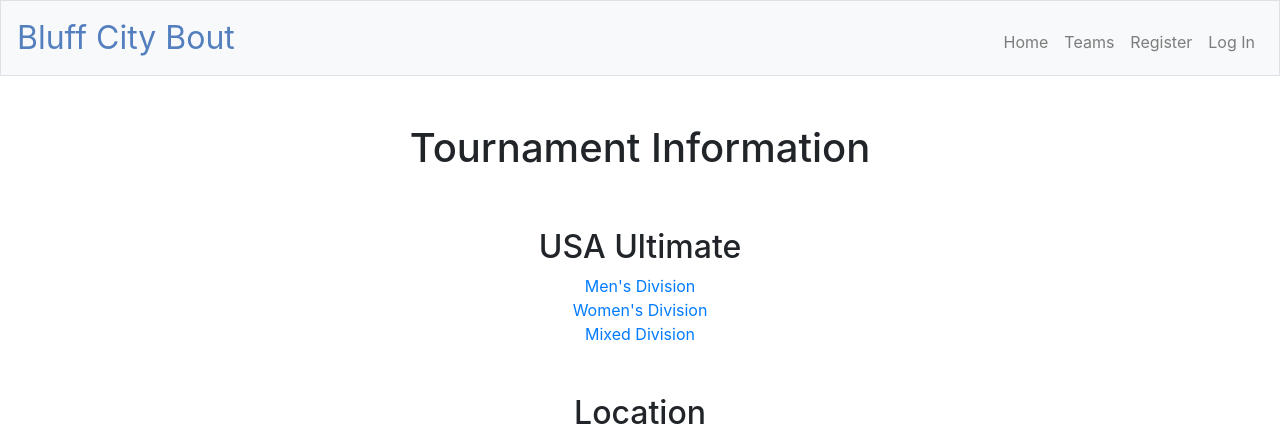
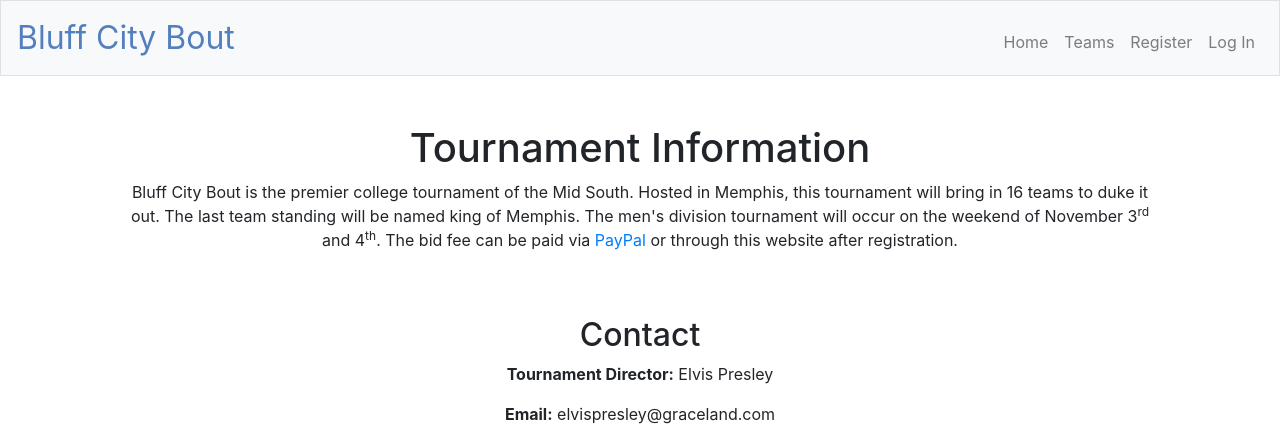
Before and after one commit to jtew396/CS50-2018-Final-Project, a Flask app: page / in a window 1280 px wide. Shown: the top 438 px of the page. Run offline with Flask 2, Linux system fonts and the light colour scheme; some libraries are stand-ins or nearby versions.

Commit message:
Adjustments to the index page

```diff
--- a/application.py
+++ b/application.py
@@ -35,7 +35,6 @@ db = SQL("sqlite:///final_project.db")
 
 
 @app.route("/", methods=["GET"])
-# @login_required
 def index():
     """Show Tournament Information"""
 
--- a/templates/index.html
+++ b/templates/index.html
@@ -10,6 +10,26 @@
         <h1>
             Tournament Information
         </h1>
+        <p>
+            Bluff City Bout is the premier college tournament of the Mid South. Hosted in Memphis, this tournament will bring in 16
+            teams to duke it out. The last team standing will be named king of Memphis. The men's division
+            tournament will occur on the weekend of November 3<sup>rd</sup> and 4<sup>th</sup>.
+
+            The bid fee can be paid via <a href="https://www.paypal.com/" target="_blank">PayPal</a> or through this website after registration.
+        </p>
+    </div>
+    <br>
+    <br>
+    <div>
+        <h2>
+            Contact
+        </h2>
+        <p>
+            <b>Tournament Director:</b> Elvis Presley
+        </p>
+        <p>
+            <b>Email:</b> elvispresley@graceland.com
+        </p>
     </div>
     <br>
     <br>
```
